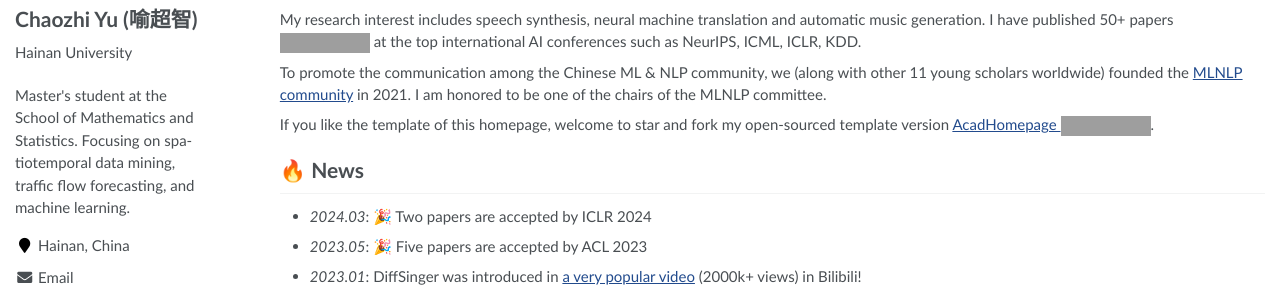
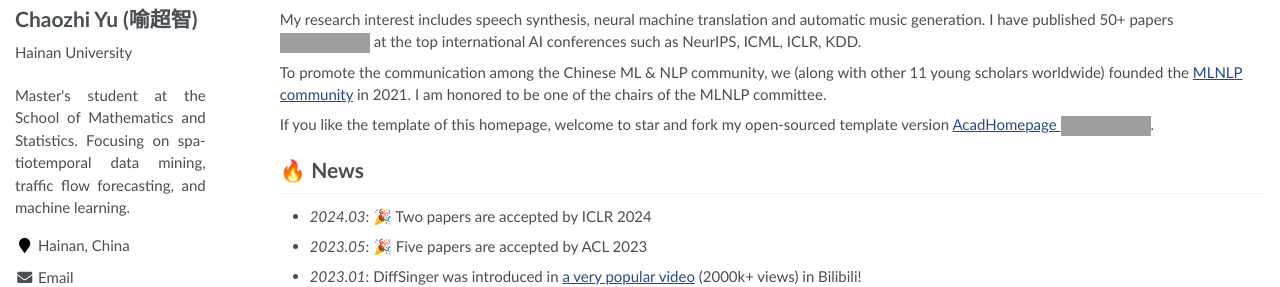
Before and after one commit to yuchaozhi/yuchaozhi.github.io, a Jekyll site: the page built from _pages/about.md, in a window 1280 px wide. Shown: the part 271-558 px from the top of the page. Built offline with Jekyll 4.4.1, drawn with Linux system fonts in a browser that asks for light colours; some web fonts are replaced; grey boxes are pictures that could not be loaded.

Commit message:
update config

```diff
--- a/_includes/author-profile.html
+++ b/_includes/author-profile.html
@@ -17,7 +17,7 @@
     <!-- <button class="btn btn--inverse">More Info & Contact</button> -->
     <ul class="author__urls social-icons">
       {% if site.description %}
-        <li><div class="site-description justified-text" style="white-space: pre-line; text-align: left; hyphens: auto; word-wrap: break-word; word-spacing: normal; letter-spacing: normal; max-width: 100%;">{{ site.description }}</div></li>
+        <li><div class="site-description justified-text" style="white-space: pre-line; text-align: justify; hyphens: auto; word-wrap: break-word; word-spacing: normal; letter-spacing: normal; max-width: 100%;">{{ site.description }}</div></li>
       {% endif %}
       {% if author.location %}
         <li><i class="fa fa-fw fa-map-marker" aria-hidden="true"></i> {{ author.location }}</li>
```
